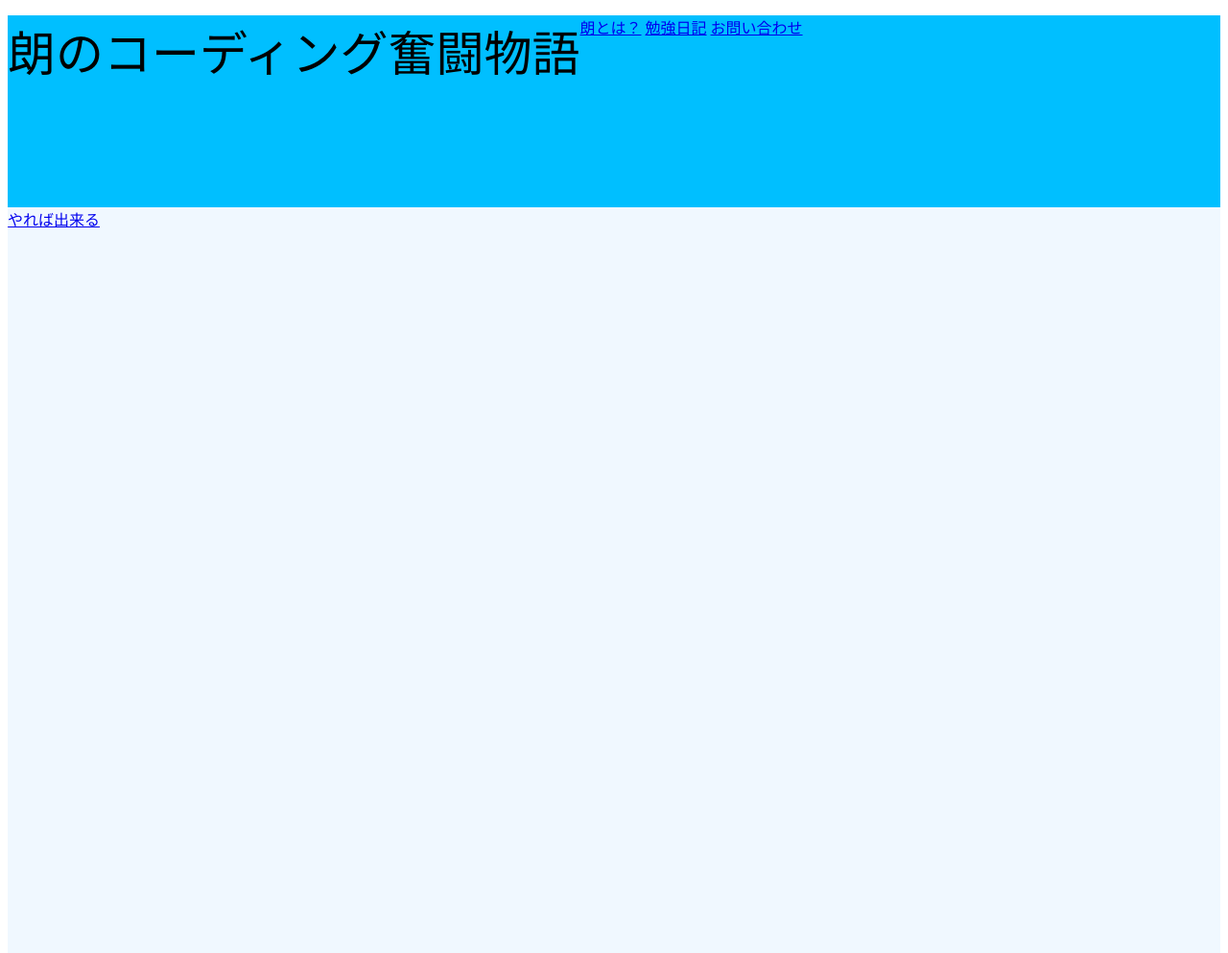
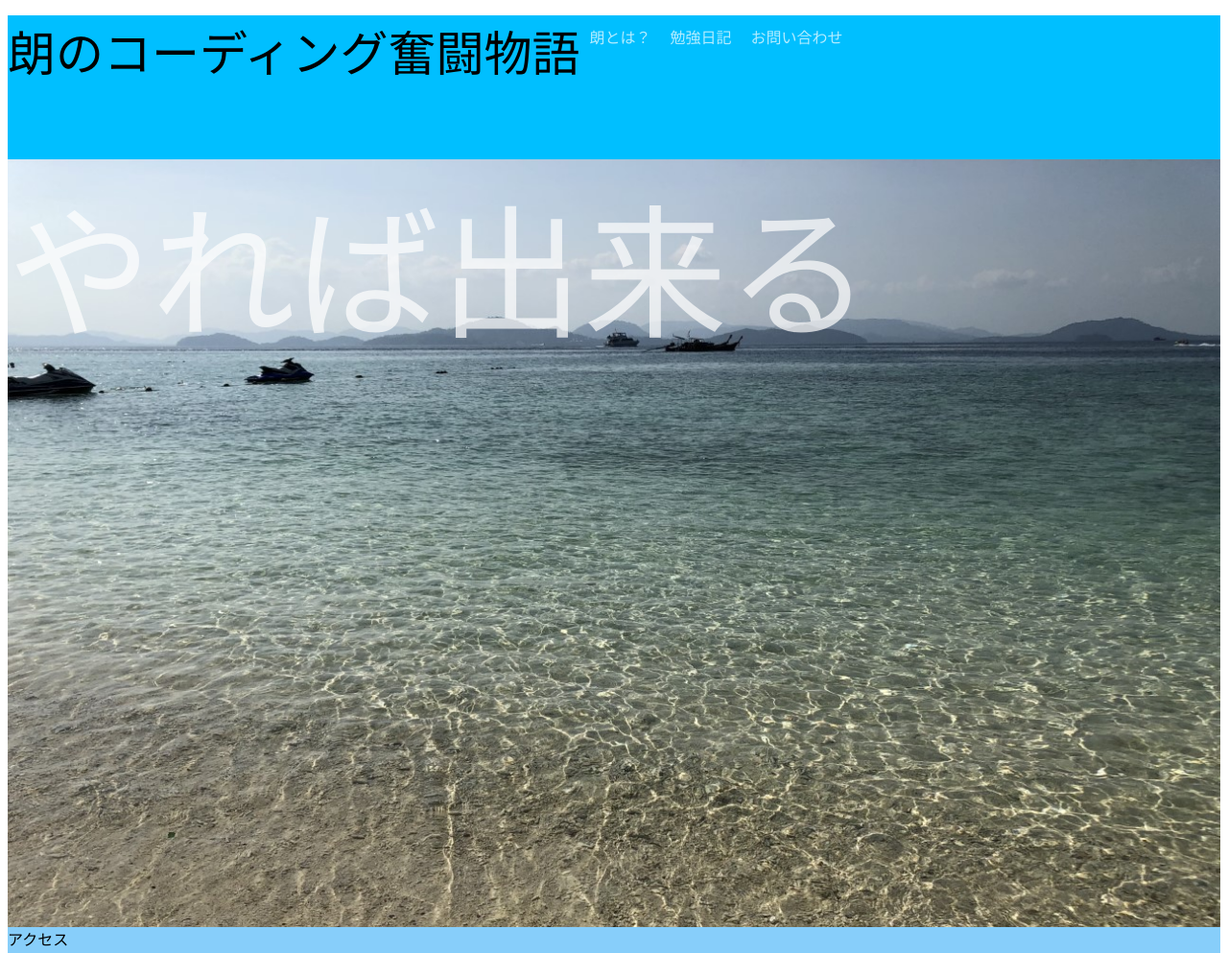
Before and after one commit to akiranishiyama/github.io, a plain HTML site: page index.html in a window 1280 px wide. Shown: the top 993 px of the page at 96% size. Drawn offline with Linux system fonts and the light colour scheme.

Commit message:
Update stylesheet.css

```diff
--- a/stylesheet.css
+++ b/stylesheet.css
@@ -7,24 +7,43 @@ body {
 
 .header {
  background-color: #00bfff;
- height:200px;
+ height:150px;
 }
 .header-logo{
  font-size: 50px;
  float:left;
 }
 
-li {
+.header-list a {
   list-style: none;
   float:left;
   color: #ffffff;
   margin: 10px;
+  text-decoration: none;
+  opacity:0.7;
+}
+
+.header-list a:hover{
+  opacity:1;
 }
 
 .main-container{
-  height:1200px;
-  background-color: #f0f8ff;
+  height:800px;
+  background-image:url(phucket_beach.jpg);
+  background-size: cover;
 }
+
+.btn{
+  color:#ffffff;
+  font-size:150px;
+  text-decoration: none;
+  opacity:0.7;
+  text-align: center;
+}
+.btn:hover{
+  opacity:1;
+}
+
 .footer{
   background-color: #87cefa;
   height:100px;
```
